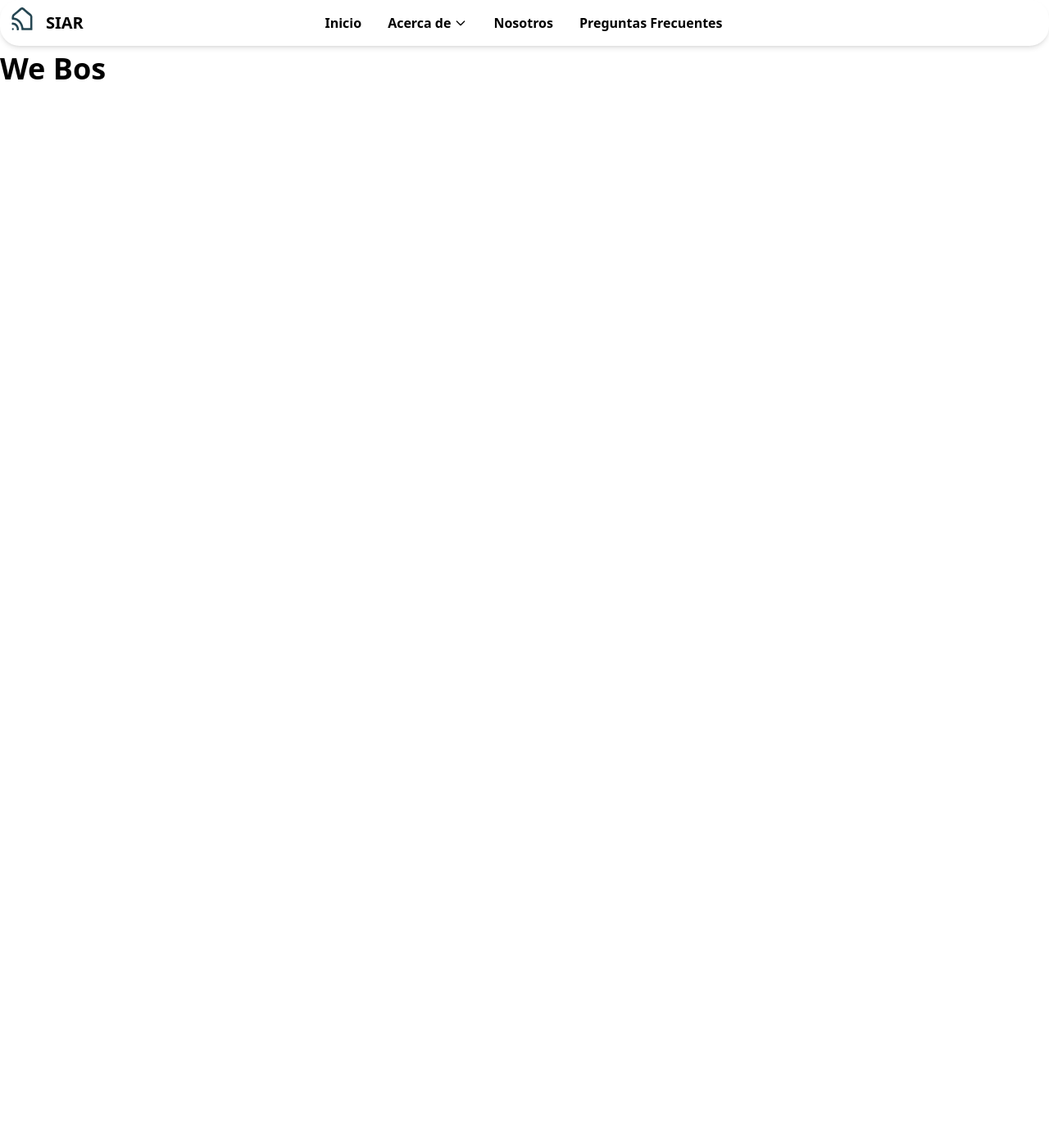
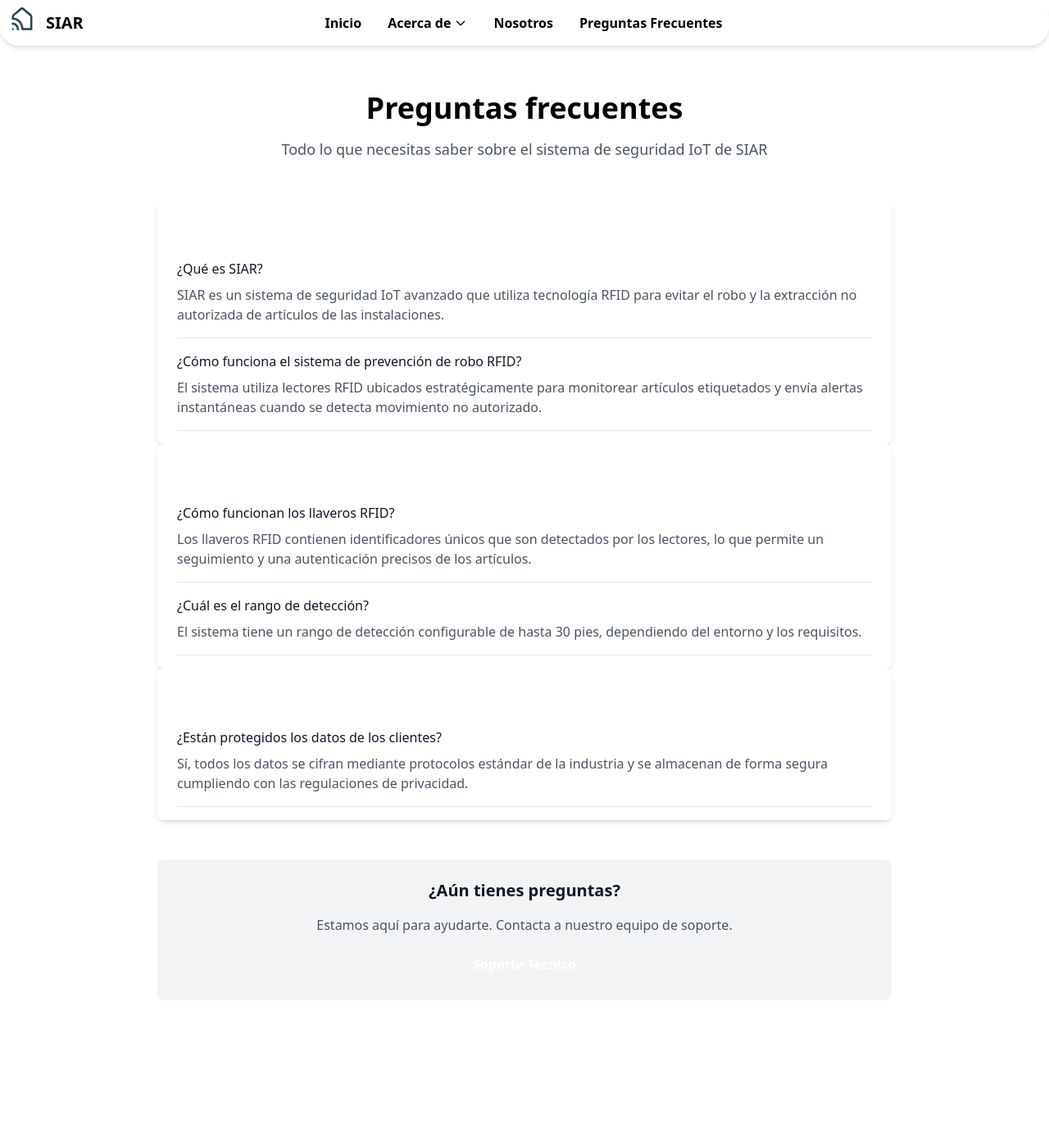
Before and after one commit to aredPR/siar-web, a Django app: page /AcercaDe/PreguntasFrecuentes in a window 1280 px wide. Shown: the whole page at 82% size. Before the commit the page ends 97 px from the top, so only its background shows below. Run offline with Django 5.2, Linux system fonts and the light colour scheme; some libraries are stand-ins or nearby versions.

Commit message:
SIAR WEB

```diff
--- a/mysite/home/templates/about/faq.html
+++ b/mysite/home/templates/about/faq.html
@@ -4,6 +4,90 @@
 {% block title %}Preguntas Frecuentes{% endblock %}
 
 {% block content %}
-    <h2 class="text-4xl font-bold text-primary">We Bos</h2>
+<body>
+    <div class="min-h-screen py-12 px-4 sm:px-6 lg:px-8">
+        <div class="max-w-4xl mx-auto">
+            <div class="text-center mb-12">
+                <h1 class="text-4xl font-bold text-primary mb-4">Preguntas frecuentes</h1>
+                <p class="text-lg text-gray-600">Todo lo que necesitas saber sobre el sistema de seguridad IoT de SIAR</p>
+            </div>
+
+
+
+                <!-- System Overview Section -->
+                <div class="bg-white rounded-lg shadow-md overflow-hidden">
+                    <button class="w-full px-6 py-4 text-left bg-primary text-white font-semibold flex justify-between items-center">
+                        <span>Descripción general del sistema
+                        </span>
+                        <i class="fas fa-chevron-down transition-transform transform"></i>
+                    </button>
+                    <div class="px-6 py-4 bg-white">
+                        <div class="space-y-4">
+                            <div class="border-b border-gray-200 pb-4">
+                                <h3 class="font-medium text-gray-900 mb-2">
+                                    ¿Qué es SIAR?</h3>
+                                <p class="text-gray-600">SIAR es un sistema de seguridad IoT avanzado que utiliza tecnología RFID para evitar el robo y la extracción no autorizada de artículos de las instalaciones.</p>
+                            </div>
+                            <div class="border-b border-gray-200 pb-4">
+                                <h3 class="font-medium text-gray-900 mb-2">¿Cómo funciona el sistema de prevención de robo RFID?</h3>
+                                <p class="text-gray-600">El sistema utiliza lectores RFID ubicados estratégicamente para monitorear artículos etiquetados y envía alertas instantáneas cuando se detecta movimiento no autorizado.
+                                </p>
+                            </div>
+                        </div>
+                    </div>
+                </div>
+
+                <!-- Technology Section -->
+                <div class="bg-white rounded-lg shadow-md overflow-hidden">
+                    <button class="w-full px-6 py-4 text-left bg-primary text-white font-semibold flex justify-between items-center">
+                        <span>Tecnología</span>
+                        <i class="fas fa-chevron-down transition-transform transform"></i>
+                    </button>
+                    <div class="px-6 py-4 bg-white">
+                        <div class="space-y-4">
+                            <div class="border-b border-gray-200 pb-4">
+                                <h3 class="font-medium text-gray-900 mb-2">¿Cómo funcionan los llaveros RFID?
+                                </h3>
+                                <p class="text-gray-600">Los llaveros RFID contienen identificadores únicos que son detectados por los lectores, lo que permite un seguimiento y una autenticación precisos de los artículos.
+                                </p>
+                            </div>
+                            <div class="border-b border-gray-200 pb-4">
+                                <h3 class="font-medium text-gray-900 mb-2">¿Cuál es el rango de detección?
+                                </h3>
+                                <p class="text-gray-600">El sistema tiene un rango de detección configurable de hasta 30 pies, dependiendo del entorno y los requisitos.
+                                </p>
+                            </div>
+                        </div>
+                    </div>
+                </div>
+
+                <!-- Security & Privacy Section -->
+                <div class="bg-white rounded-lg shadow-md overflow-hidden">
+                    <button class="w-full px-6 py-4 text-left bg-primary text-white font-semibold flex justify-between items-center">
+                        <span>Seguridad y privacidad</span>
+                        <i class="fas fa-chevron-down transition-transform transform"></i>
+                    </button>
+                    <div class="px-6 py-4 bg-white">
+                        <div class="space-y-4">
+                            <div class="border-b border-gray-200 pb-4">
+                                <h3 class="font-medium text-gray-900 mb-2">¿Están protegidos los datos de los clientes?
+                                </h3>
+                                <p class="text-gray-600">Sí, todos los datos se cifran mediante protocolos estándar de la industria y se almacenan de forma segura cumpliendo con las regulaciones de privacidad.
+                                </p>
+                            </div>
+                        </div>
+                    </div>
+                </div>
+
+                <!-- Contact Information -->
+                <div class="mt-12 text-center bg-gray-100 rounded-lg p-6">
+                    <h3 class="text-xl font-semibold text-gray-900 mb-4">¿Aún tienes preguntas?</h3>
+                    <p class="text-gray-600 mb-4">Estamos aquí para ayudarte. Contacta a nuestro equipo de soporte.</p>
+                    <button class="bg-primary text-white font-semibold px-6 py-2 rounded-lg transition transform hover:scale-105 hover:shadow-lg">Soporte Tecnico</button>
+                </div>
+            </div>
+        </div>
+    </div>
+</body>
 
 {% endblock %}
```
